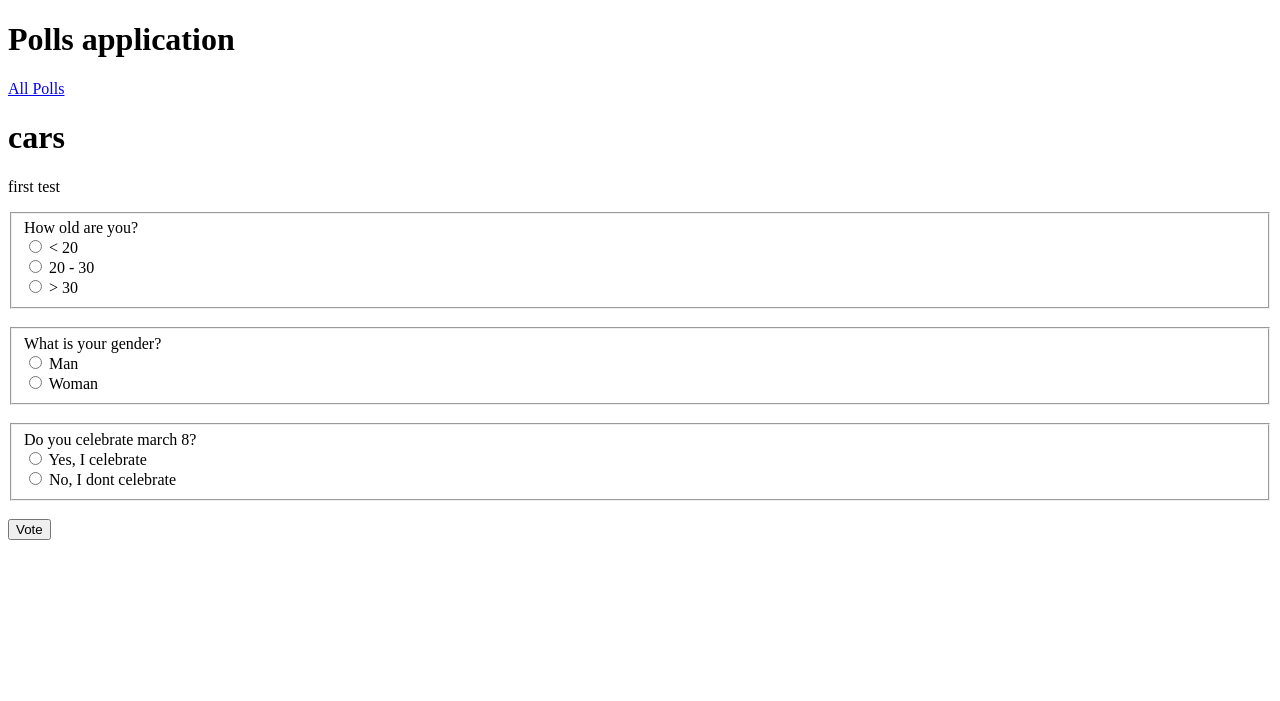
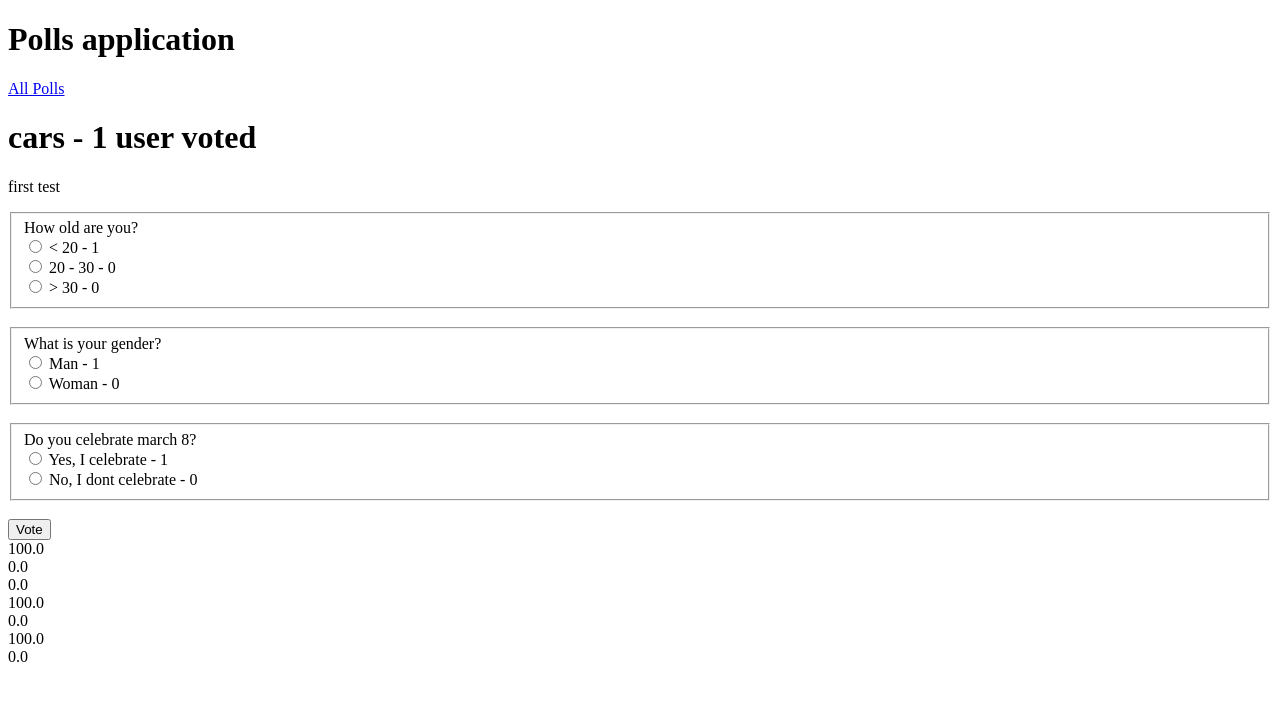
Before and after one commit to raptor72/poll, a Django app: a page that uses poll/templates/poll/poll_detail.html in a window 1280 px wide. Shown: the top 701 px of the page. Run offline with Django 3.2, Linux system fonts and the light colour scheme; a user stored in the database is signed in; data comes from the database, SQL or seed files in the repository; both versions use the stored data as it was after the commit.

Commit message:
Add num voted users and percentage

```diff
--- a/poll/admin.py
+++ b/poll/admin.py
@@ -1,9 +1,10 @@
 from django.contrib import admin
 
 
-from .models import Poll, Question, Choice
+from .models import Poll, Question, Choice, Vote
 
 
 admin.site.register(Poll)
 admin.site.register(Question)
 admin.site.register(Choice)
+admin.site.register(Vote)
--- a/poll/models.py
+++ b/poll/models.py
@@ -17,6 +17,33 @@ class Poll(models.Model):
     def __str__(self):
         return self.title
 
+    def user_can_vote(self, user):
+        query_set = user.vote_set.all().filter(poll=self)
+        if query_set.exists():
+            return False
+        return True
+
+    def num_votes(self):
+        s = set()
+        for i in self.vote_set.all():
+            s.add(i.user)
+        return len(s)
+
+    def get_results_dict(self):
+        res = []
+        for question in self.questions.all():
+            for choice in question.choice_set.all():
+#                print(choice.num_votes())
+#                print(self.num_votes())
+                d = {}
+                d['text'] = choice.text
+                d['num_votes'] = choice.num_votes()
+                if not self.num_votes():
+                    d['percent'] = 0
+                else:
+                    d['percent'] = choice.num_votes() / self.num_votes() * 100
+                res.append(d)
+        return res
 
 class Question(models.Model):
     text = models.CharField(max_length=150)
@@ -26,6 +53,8 @@ class Question(models.Model):
     def __str__(self):
         return '{}'.format(self.text)
 
+
+
 class Choice(models.Model):
     question = models.ForeignKey(Question, on_delete = models.CASCADE)
     text = models.CharField(max_length=150)
@@ -34,6 +63,9 @@ class Choice(models.Model):
     def __str__(self):
         return self.text
 
+    def num_votes(self):
+        return self.vote_set.count()
+
 class Vote(models.Model):
     user = models.ForeignKey(User, on_delete=models.CASCADE)
     poll = models.ForeignKey(Poll, on_delete=models.CASCADE)
--- a/poll/templates/poll/poll_detail.html
+++ b/poll/templates/poll/poll_detail.html
@@ -6,7 +6,7 @@
 
 {% block content %}
 <h1>
-    {{ poll.title }}
+    {{ poll.title }} - {{ poll.num_votes }} user voted
 </h1>
 <p>
     {{ poll.comment }}
@@ -39,7 +39,7 @@
               name="choice - {{ choice.text }}"
               id="choice{{ forloop.counter }}"
               value="{{ choice.id }}">
-              <label for="choice{{ forloop.counter }}">{{ choice.text }}</label><br>
+              <label for="choice{{ forloop.counter }}">{{ choice.text }} - {{ choice.num_votes }}  </label><br>
 
 
           {% endfor %}
@@ -47,8 +47,16 @@
             </fieldset>
         <br>
     {% endfor %}
-          <input type="submit" value="Vote">
+          <input type="submit" value="Vote" {% if not user_can_vote %}disabled{% endif %} >
   </form>
+
+
+        {% for choice_dict in results %}
+
+         {{ choice_dict.percent }}
+         <br>
+        {% endfor %}
+
 
 </p>
 {% endblock %}
--- a/poll/views.py
+++ b/poll/views.py
@@ -35,12 +35,20 @@ def logout_user(request):
 @login_required(login_url='/poll/login/')
 def poll_detail(request, slug):
     poll = Poll.objects.get(slug__iexact=slug)
-    return render(request, 'poll/poll_detail.html', context={'poll': poll})
+#    poll = get_object_or_404(Poll, slug__iexact=slug)  # try it later
+    user_can_vote = poll.user_can_vote(request.user)
+#    results = poll.get_results_dict()
+    return render(request, 'poll/poll_detail.html', context={'poll': poll, 'user_can_vote': user_can_vote, 'results': poll.get_results_dict()})
 
 
 def poll_vote(request, slug):
 #    print(request.POST.items)
     poll = Poll.objects.get(slug__iexact=slug)
+
+    if not poll.user_can_vote(request.user):
+        messages.error(request, 'You are already voted')
+        return render(request, 'poll/poll_detail.html', context={'poll': poll})
+
     all_questions = len(poll.questions.all())
     send_questions = []
     for i in request.POST.items():
@@ -57,6 +65,9 @@ def poll_vote(request, slug):
             answer_id = i
             answer = Choice.objects.get(id=answer_id)
 #            print(answer)
-            answer.is_answered += 1
-            answer.save()
+            new_vote = Vote(user=request.user, poll=poll, choice=answer)
+            print(new_vote)
+            new_vote.save()
+#            answer.is_answered += 1
+#            answer.save()
         return render(request, 'poll/poll_result.html', {'poll': poll})
```
Also changed, not shown: db.sqlite3.
